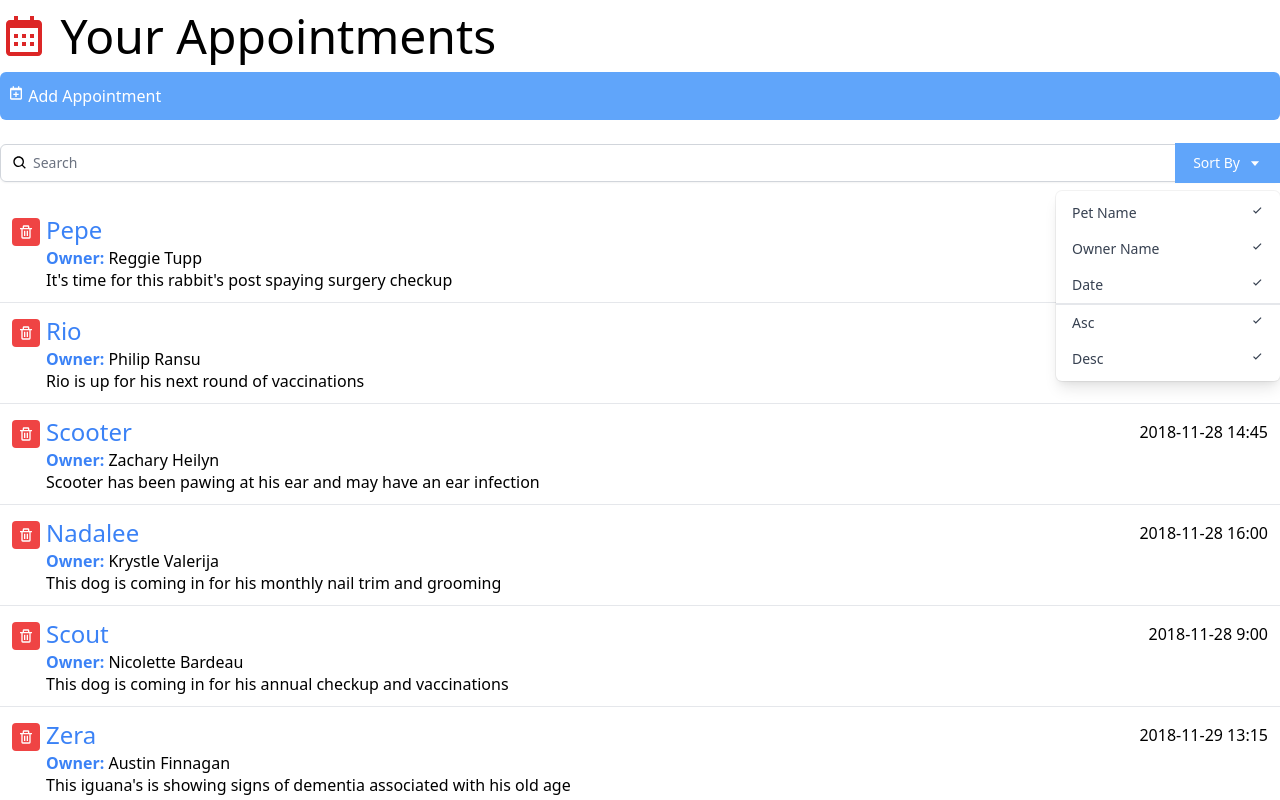
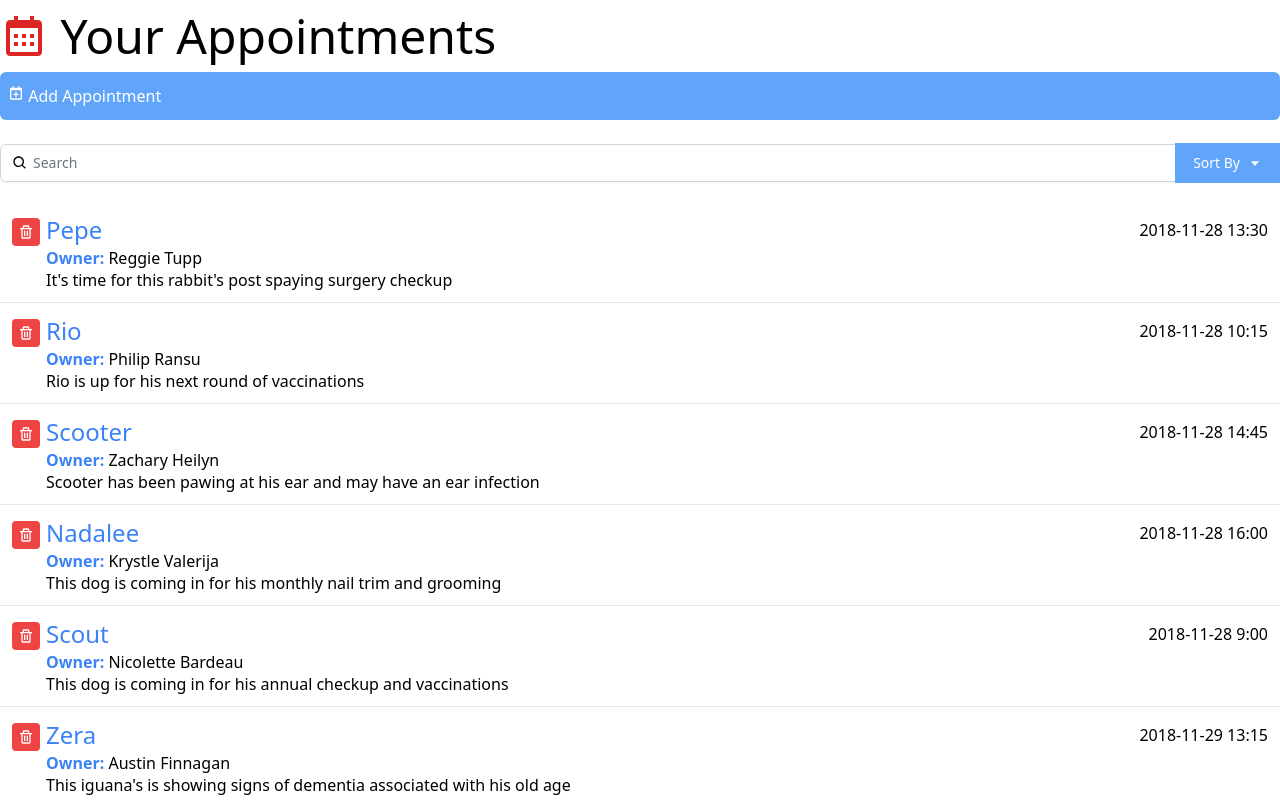
Before and after one commit to thompson-1657/react_appointments, a React (Create React App) app: page / in a window 1280 px wide. Shown: the top 800 px of the page. Built offline with nearby package versions, Linux system fonts and the light colour scheme.

Commit message:
toggle sort

```diff
--- a/src/components/Dropdown.js
+++ b/src/components/Dropdown.js
@@ -1,7 +1,10 @@
 import React from 'react'
 import {  BiCheck } from "react-icons/bi"
 
-export const Dropdown = () => {
+export const Dropdown = ({toggle}) => {
+  if (!toggle) {
+    return null;
+  }
     return (
         <div>
              <div className="origin-top-right absolute right-0 mt-2 w-56
--- a/src/components/Search.js
+++ b/src/components/Search.js
@@ -1,8 +1,9 @@
-import React from 'react'
+import {React, useState} from 'react'
 import { BiSearch, BiCaretDown } from "react-icons/bi"
 import Dropdown from './Dropdown'
 
 const Search = () => {
+  let [toggleSort, setToggleSort] = useState(false)
     return (
         <div className="py-5">
         <div className="mt-1 relative rounded-md shadow-sm">
@@ -15,10 +16,11 @@
           <div className="absolute inset-y-0 right-0 flex items-center">
             <div>
               <button type="button"
+              onClick={()=>{setToggleSort(!toggleSort)}}
                 className="justify-center px-4 py-2 bg-blue-400 border-2 border-blue-400 text-sm text-white hover:bg-blue-700 focus:outline-none focus:ring-2 focus:ring-offset-2 flex items-center" id="options-menu" aria-haspopup="true" aria-expanded="true">
                 Sort By <BiCaretDown className="ml-2" />
               </button>
-              <Dropdown />
+              <Dropdown toggle={toggleSort} />
             </div>
           </div>
         </div>
```
